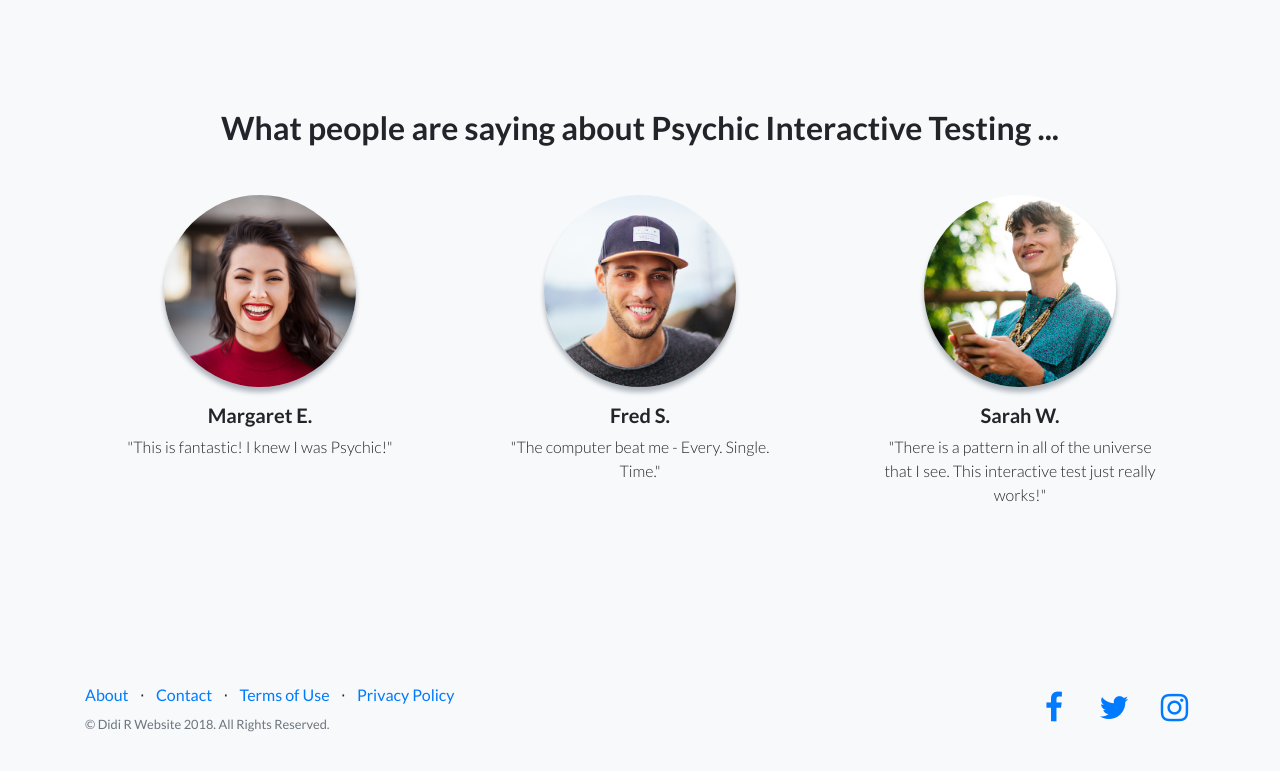
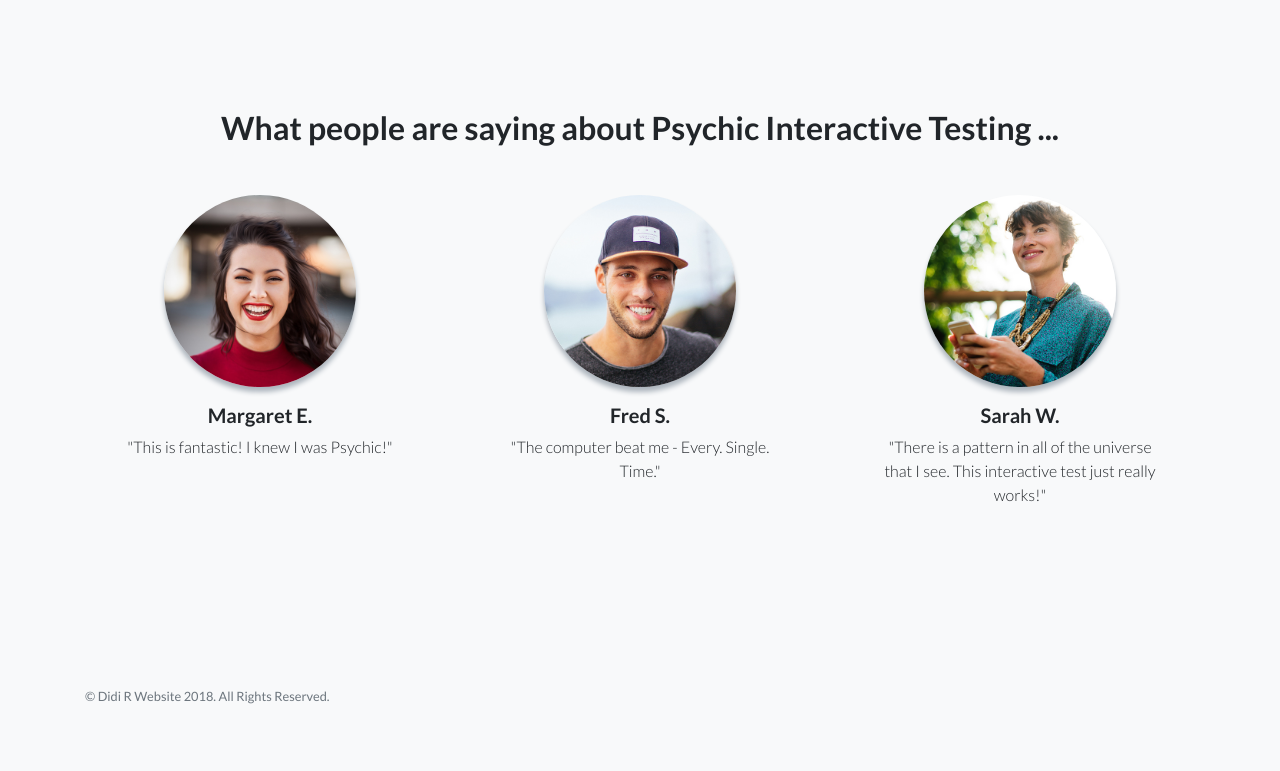
Before and after one commit to Didi1081/Psychic_Interactive_Testing, a website: page index.html in a window 1280 px wide. Shown: the part 2043-2814 px from the top of the page. Drawn offline with Linux system fonts and the light colour scheme.

Commit message:
update footer

```diff
--- a/index.html
+++ b/index.html
@@ -134,41 +134,10 @@
           <div class="col-lg-6 h-100 text-center text-lg-left my-auto">
             <ul class="list-inline mb-2">
               <li class="list-inline-item">
-                <a href="#">About</a>
-              </li>
-              <li class="list-inline-item">&sdot;</li>
-              <li class="list-inline-item">
-                <a href="#">Contact</a>
-              </li>
-              <li class="list-inline-item">&sdot;</li>
-              <li class="list-inline-item">
-                <a href="#">Terms of Use</a>
-              </li>
-              <li class="list-inline-item">&sdot;</li>
-              <li class="list-inline-item">
-                <a href="#">Privacy Policy</a>
-              </li>
-            </ul>
+
             <p class="text-muted small mb-4 mb-lg-0">&copy; Didi R Website 2018. All Rights Reserved.</p>
           </div>
-          <div class="col-lg-6 h-100 text-center text-lg-right my-auto">
-            <ul class="list-inline mb-0">
-              <li class="list-inline-item mr-3">
-                <a href="#">
-                  <i class="fa fa-facebook fa-2x fa-fw"></i>
-                </a>
-              </li>
-              <li class="list-inline-item mr-3">
-                <a href="#">
-                  <i class="fa fa-twitter fa-2x fa-fw"></i>
-                </a>
-              </li>
-              <li class="list-inline-item">
-                <a href="#">
-                  <i class="fa fa-instagram fa-2x fa-fw"></i>
-                </a>
-              </li>
-            </ul>
+
           </div>
         </div>
       </div>
```
